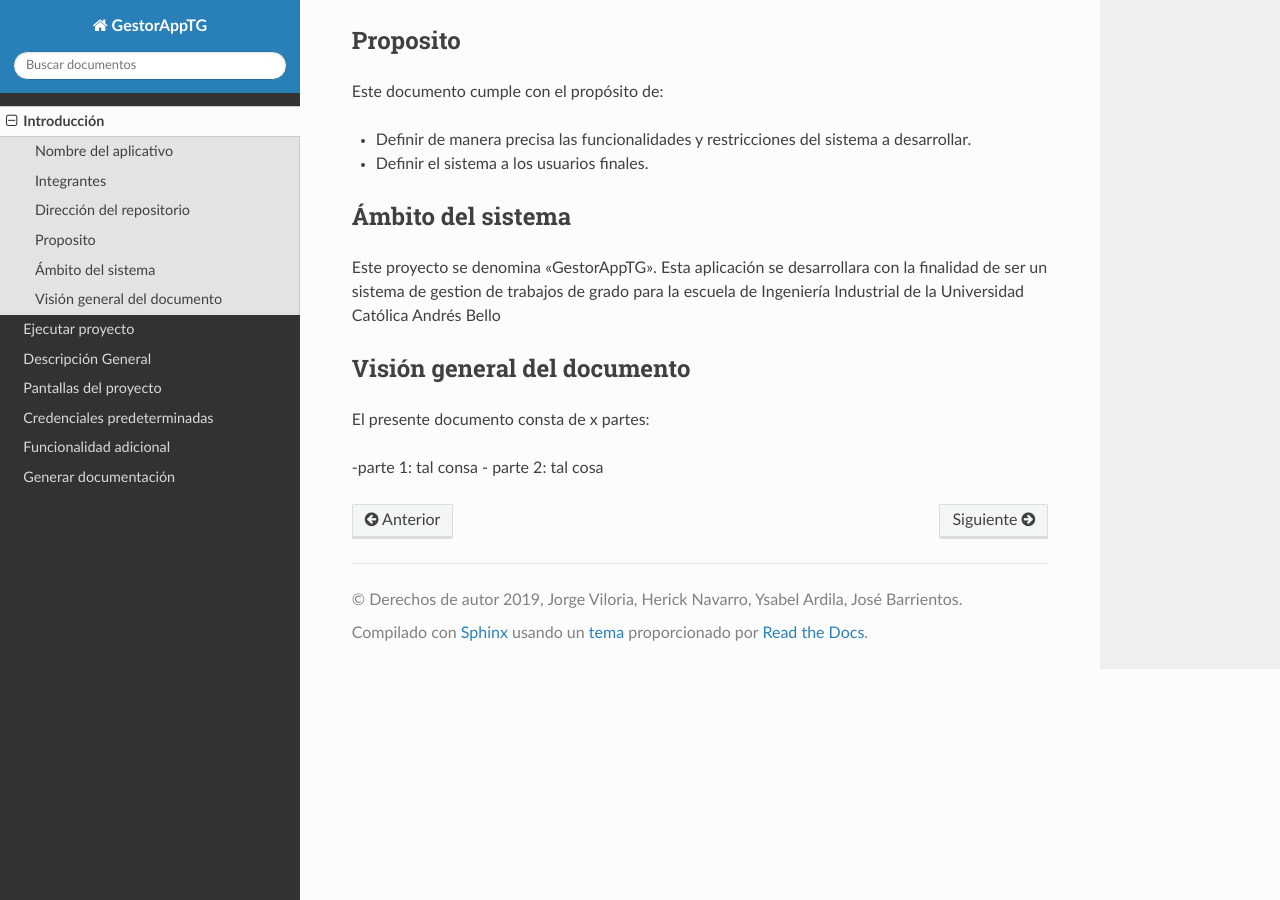
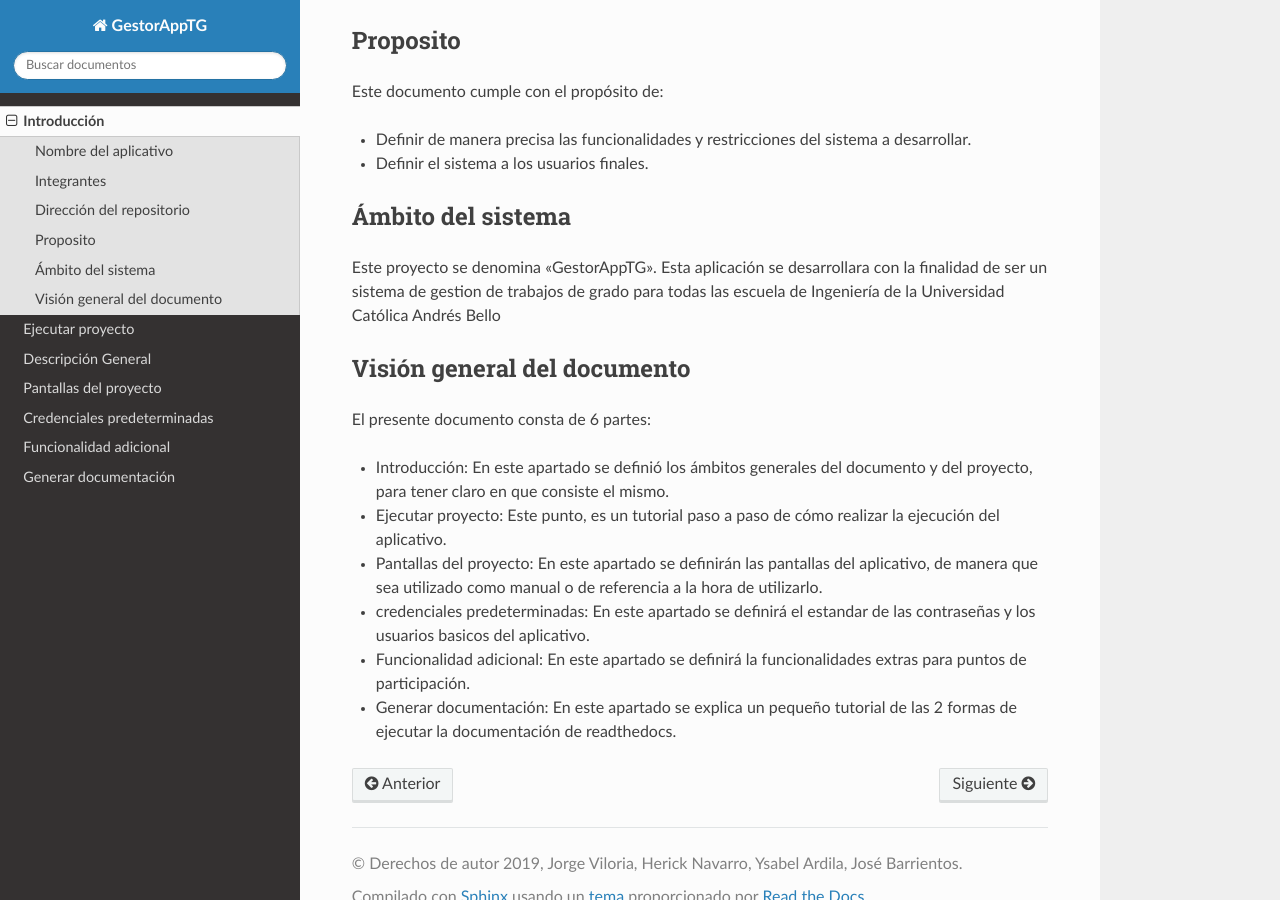
Before and after one commit to javiloria/proyecto2python, a Sphinx documentation site: the page built from docs/source/introduccion.rst, in a window 1280 px wide and 900 px high, scrolled down 520 px. Built offline with Sphinx 7.4.7 and the Read the Docs theme 2.0.0, drawn with Linux system fonts in a browser that asks for light colours.

Commit message:
docs: agregando funcionalidad adicional, mejorando introduccion y credenciales

```diff
--- a/docs/source/introduccion.rst
+++ b/docs/source/introduccion.rst
@@ -35,13 +35,22 @@ Este documento cumple con el propósito de:
 ^^^^^^^^^^^^^^^^^^
 
 Este proyecto se denomina "GestorAppTG". Esta aplicación se desarrollara con la finalidad de ser un
-sistema de gestion de trabajos de grado para la escuela de Ingeniería Industrial de la Universidad
+sistema de gestion de trabajos de grado para todas las escuela de Ingeniería de la Universidad
 Católica Andrés Bello
 
 Visión general del documento
 ^^^^^^^^^^^^^^^^^^^^^^^^^^^^^
 
-El presente documento consta de x partes:
+El presente documento consta de 6 partes:
 
--parte 1: tal consa
-- parte 2: tal cosa
+• Introducción: En este apartado se definió los ámbitos generales del documento y del proyecto, para tener claro en que consiste el mismo.
+
+• Ejecutar proyecto: Este punto, es un tutorial paso a paso de cómo realizar la ejecución del aplicativo.
+
+• Pantallas del proyecto: En este apartado se definirán las pantallas del aplicativo, de manera que sea utilizado como manual o de referencia a la hora de utilizarlo.
+
+• credenciales predeterminadas: En este apartado se definirá el estandar de las contraseñas y los usuarios basicos del aplicativo.
+
+• Funcionalidad adicional: En este apartado se definirá la funcionalidades extras para puntos de participación.
+
+• Generar documentación: En este apartado se explica un pequeño tutorial de las 2 formas de ejecutar la documentación de readthedocs.
```
Also changed, not shown: docs/source/credenciales_predeterminadas.rst (+8 -5 lines), docs/source/funcionalidad_adicional.rst (+16 -0 lines).
